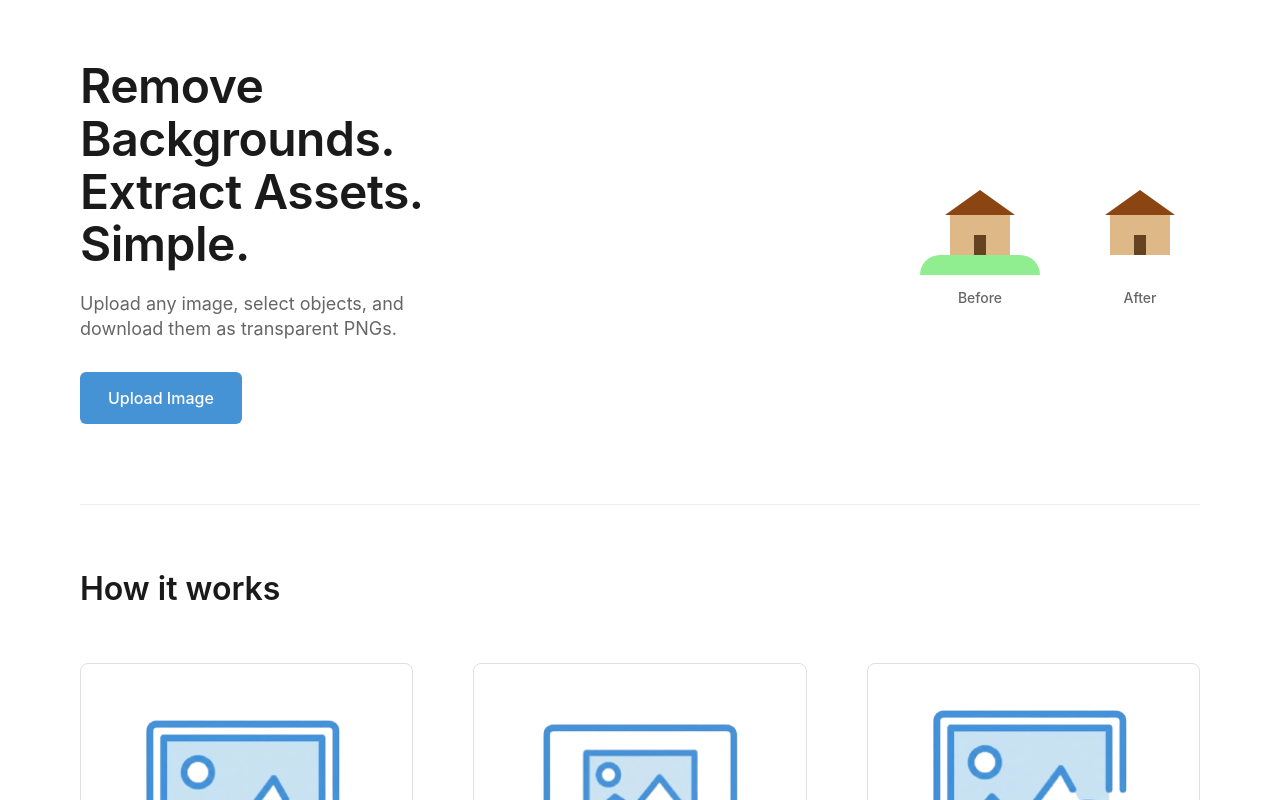
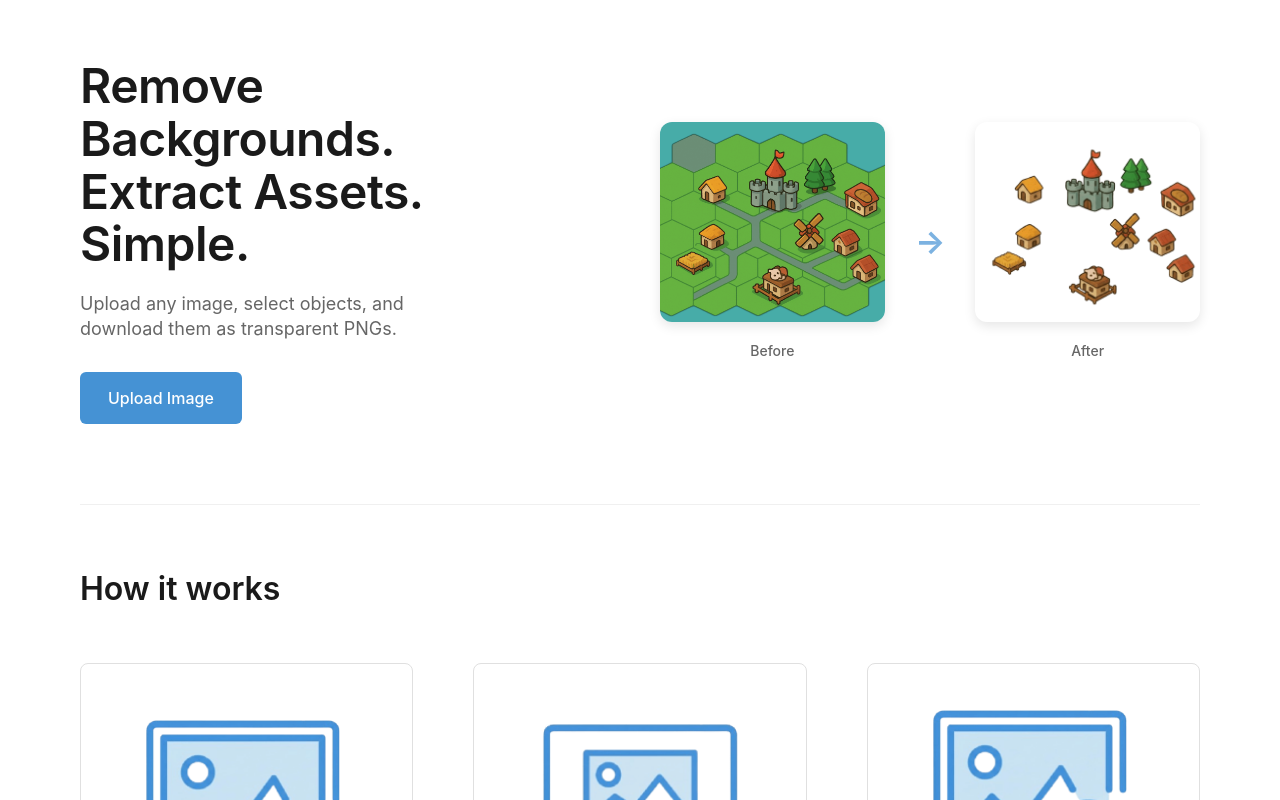
Before and after one commit to shukerullah/asset-extractor, a Next.js app: page / in a window 1280 px wide. Shown: the top 800 px of the page. Built offline with nearby package versions, Linux system fonts and the light colour scheme.

Commit message:
feat: increase village image size and add animated arrow indicator

```diff
--- a/src/app/page.module.css
+++ b/src/app/page.module.css
@@ -67,27 +67,59 @@
   cursor: not-allowed;
 }
 
-/* House Illustration - Exact Match */
+/* Village Illustration */
 .headerIllustration {
-  flex: 0 0 auto;
+  flex: 1;
+  max-width: 600px;
 }
 
 .beforeAfter {
   display: flex;
   align-items: center;
-  gap: 40px;
+  gap: 30px;
+  width: 100%;
 }
 
 .beforeSection,
 .afterSection {
   text-align: center;
+  flex: 1;
 }
 
-.houseIllustration {
-  width: 120px;
-  height: 100px;
+.villageImage {
+  width: 100%;
+  height: 200px;
   position: relative;
-  margin: 0 0 10px 0;
+  margin: 0 0 16px 0;
+  border-radius: 12px;
+  overflow: hidden;
+  box-shadow: 0 4px 12px rgba(0, 0, 0, 0.1);
+}
+
+.arrowContainer {
+  display: flex;
+  align-items: center;
+  justify-content: center;
+  flex: 0 0 auto;
+}
+
+.arrow {
+  font-size: 32px;
+  color: var(--primary-color);
+  font-weight: bold;
+  animation: pulse 2s infinite;
+}
+
+@keyframes pulse {
+  0%,
+  100% {
+    opacity: 0.7;
+    transform: scale(1);
+  }
+  50% {
+    opacity: 1;
+    transform: scale(1.1);
+  }
 }
 
 .house {
--- a/src/app/page.tsx
+++ b/src/app/page.tsx
@@ -285,23 +285,27 @@ export default function AssetExtractorApp() {
           <div className={styles.headerIllustration}>
             <div className={styles.beforeAfter}>
               <div className={styles.beforeSection}>
-                <div className={styles.houseIllustration}>
-                  <div className={styles.house}>
-                    <div className={styles.roof}></div>
-                    <div className={styles.walls}></div>
-                    <div className={styles.door}></div>
-                  </div>
-                  <div className={styles.ground}></div>
+                <div className={styles.villageImage}>
+                  <Image
+                    src="/assets/village_with-background.png"
+                    alt="Village with background"
+                    fill
+                    style={{ objectFit: "cover" }}
+                  />
                 </div>
                 <span className={styles.label}>Before</span>
               </div>
+              <div className={styles.arrowContainer}>
+                <div className={styles.arrow}>→</div>
+              </div>
               <div className={styles.afterSection}>
-                <div className={styles.houseIllustration}>
-                  <div className={styles.house}>
-                    <div className={styles.roof}></div>
-                    <div className={styles.walls}></div>
-                    <div className={styles.door}></div>
-                  </div>
+                <div className={styles.villageImage}>
+                  <Image
+                    src="/assets/village_without-background.png"
+                    alt="Village without background"
+                    fill
+                    style={{ objectFit: "cover" }}
+                  />
                 </div>
                 <span className={styles.label}>After</span>
               </div>
```
Also changed, not shown: public/assets/village_with-background.png (added), public/assets/village_without-background.png (added).
